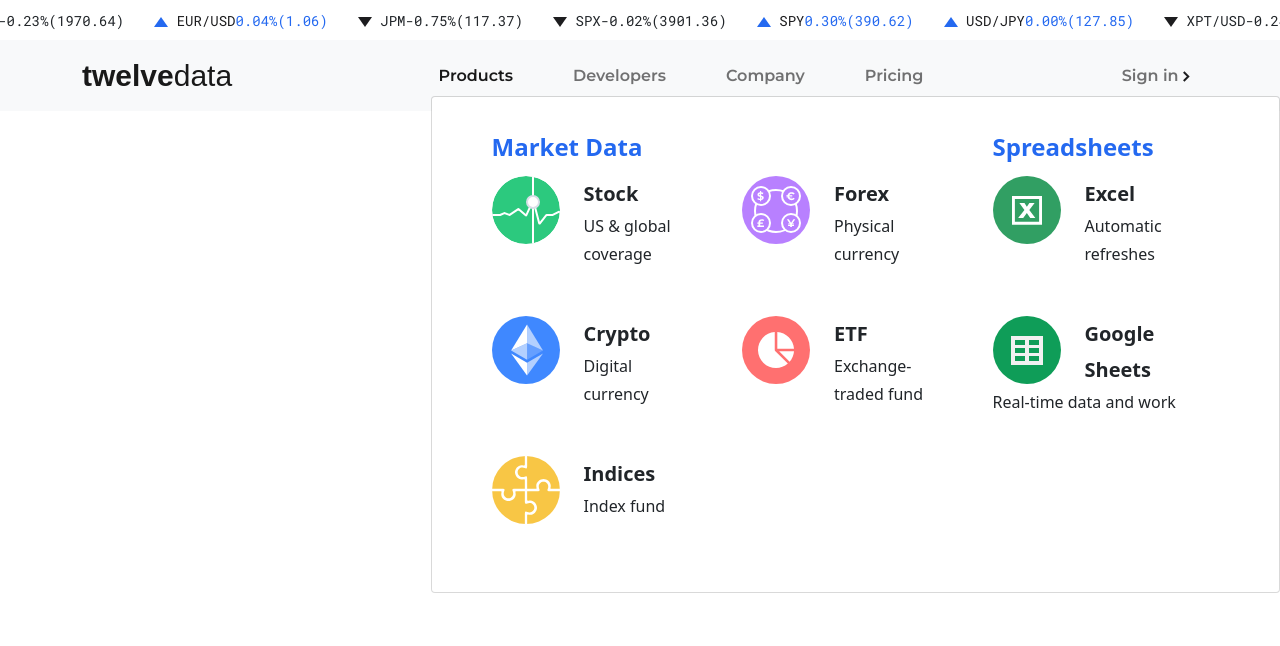
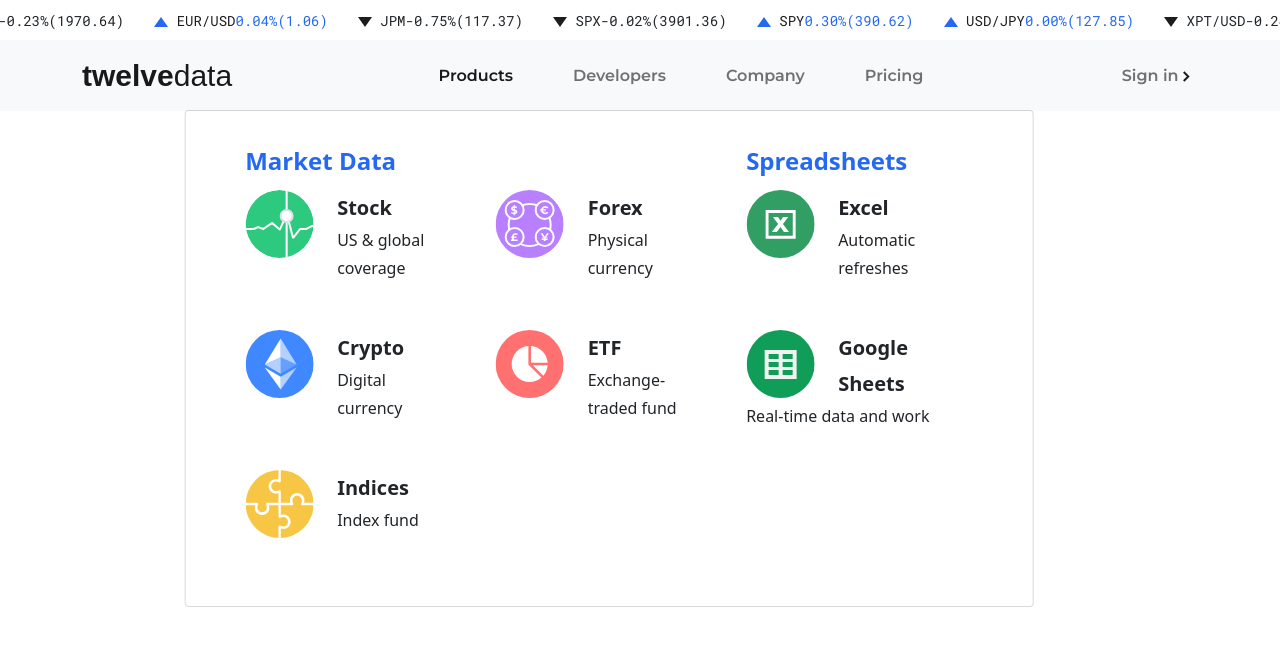
Before and after one commit to atefeh-dev/twelvedata, a React app: page / in a window 1280 px wide. Built offline with nearby package versions, Linux system fonts and the light colour scheme; a web font is replaced by a local one.

Commit message:
fix position of prduct drop down

```diff
--- a/src/styles/nav.css
+++ b/src/styles/nav.css
@@ -101,8 +101,14 @@
   padding: 1.875rem;
   border-radius: 16px;
 }
+
 @media (min-width: 992px) {
+  .nav-item .dropdown-menu .menu-inner {
+    padding: 1.875rem 3.75rem;
+  }
+  .navbar-expand-lg .navbar-nav .dropdown-menu {
+    position: absolute;
+    top: 70px;
+    transform: translateX(-29%);
+  }
 }
-.nav-item .dropdown-menu .menu-inner {
-  padding: 1.875rem 3.75rem;
-}
```
